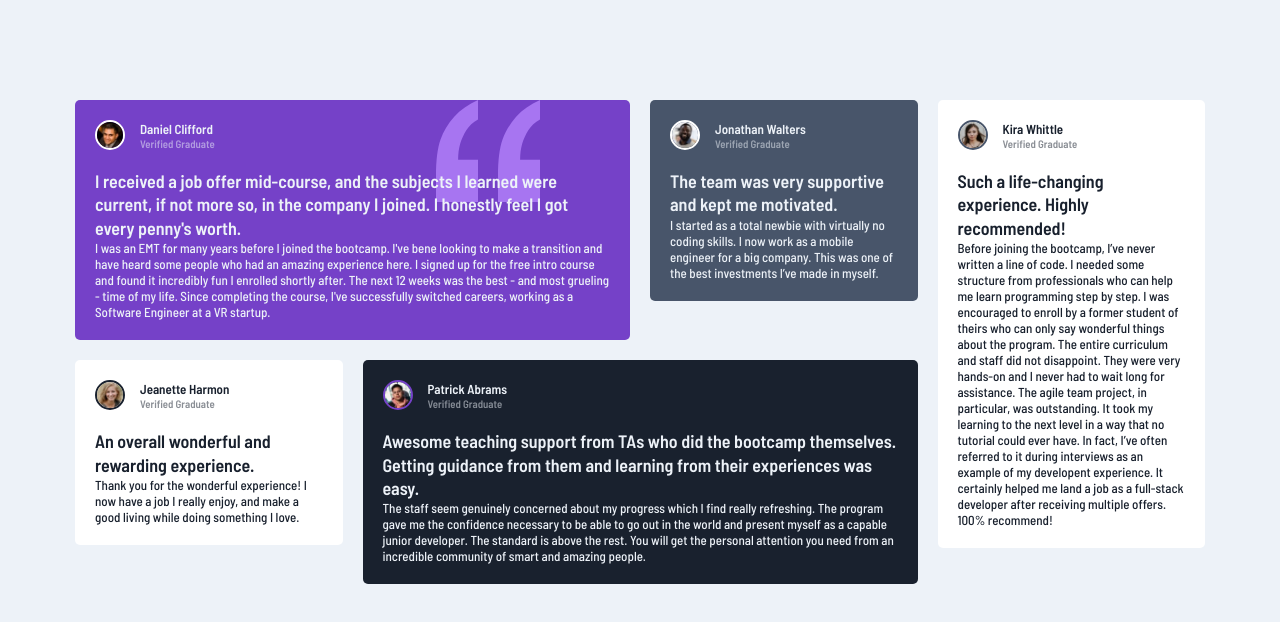
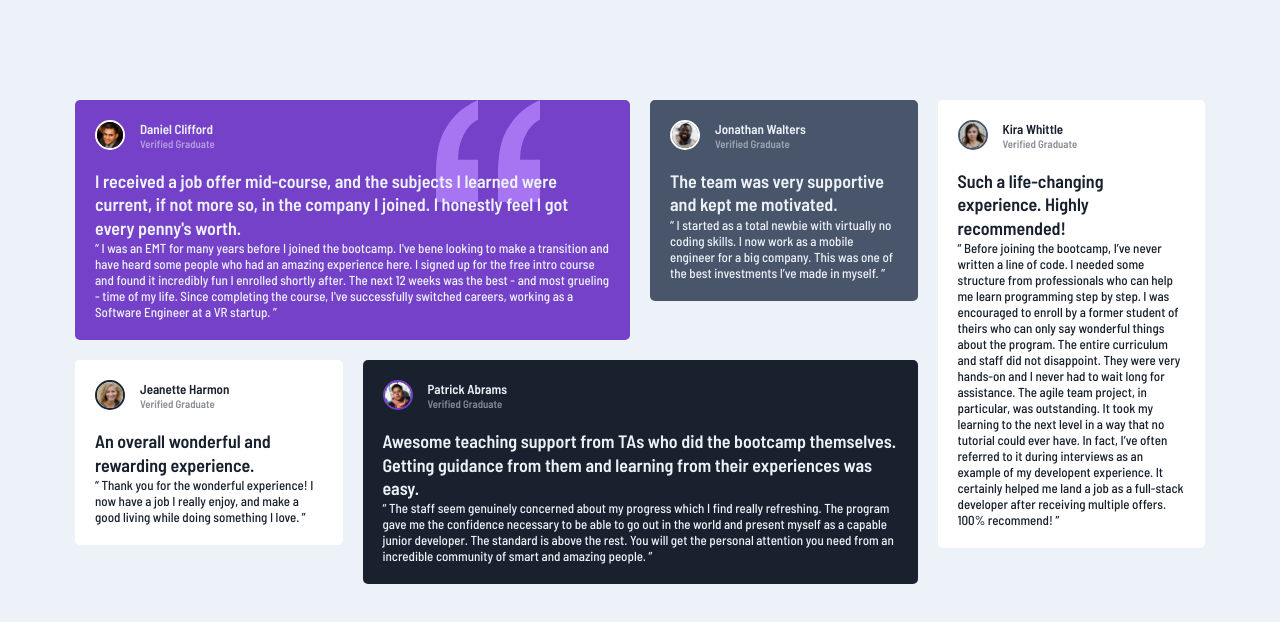
Before and after one commit to Htoomyat-Kyaing/Challenges, a plain HTML site: page index.html in a window 1280 px wide. Drawn offline with Linux system fonts and the light colour scheme; files whose address does not match are found by name.

Commit message:
added quotes for blockquote

```diff
--- a/style.css
+++ b/style.css
@@ -65,8 +65,11 @@ body {
 .card--review > p {
   padding-top: 20px;
 }
-.card--review > p > q {
-  opacity: 70%;
+blockquote p::before {
+  content: "\201C";
+}
+blockquote p::after {
+  content: "\201D";
 }
 
 /* utility classes */
```
